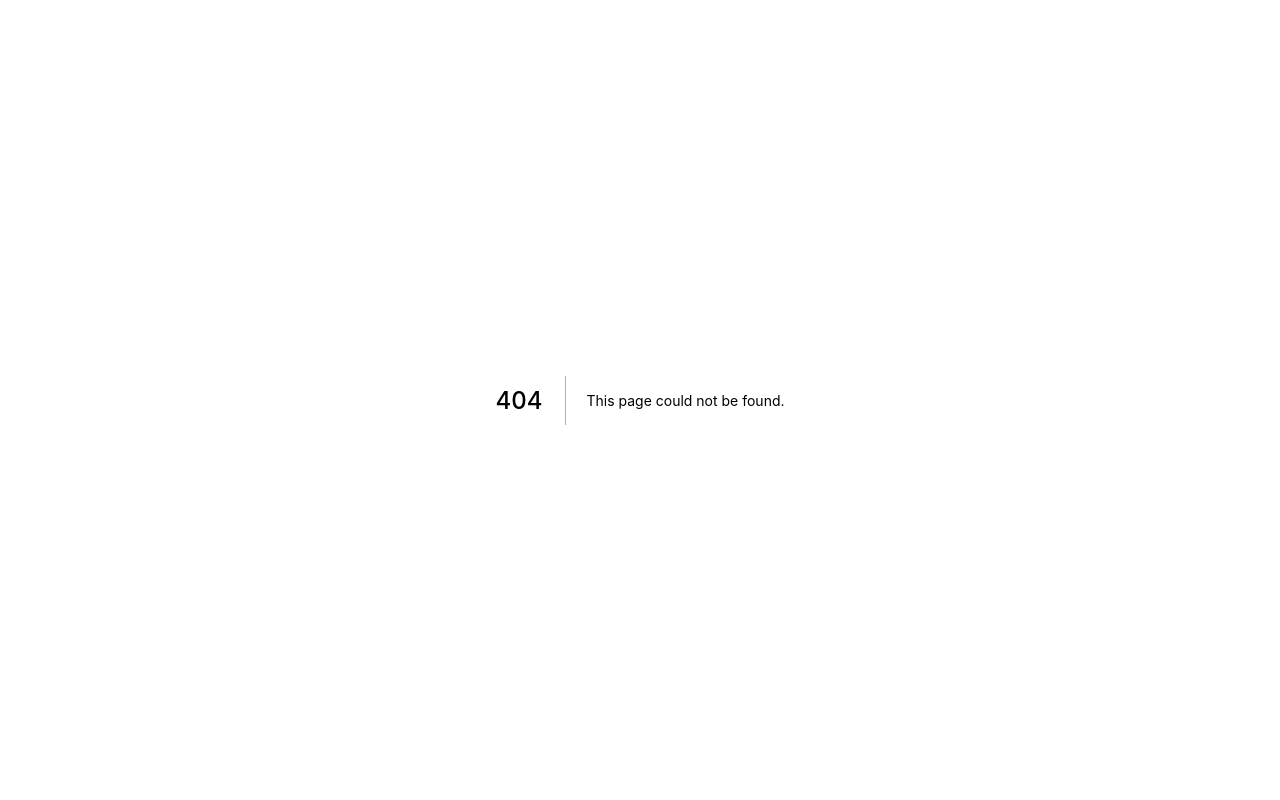
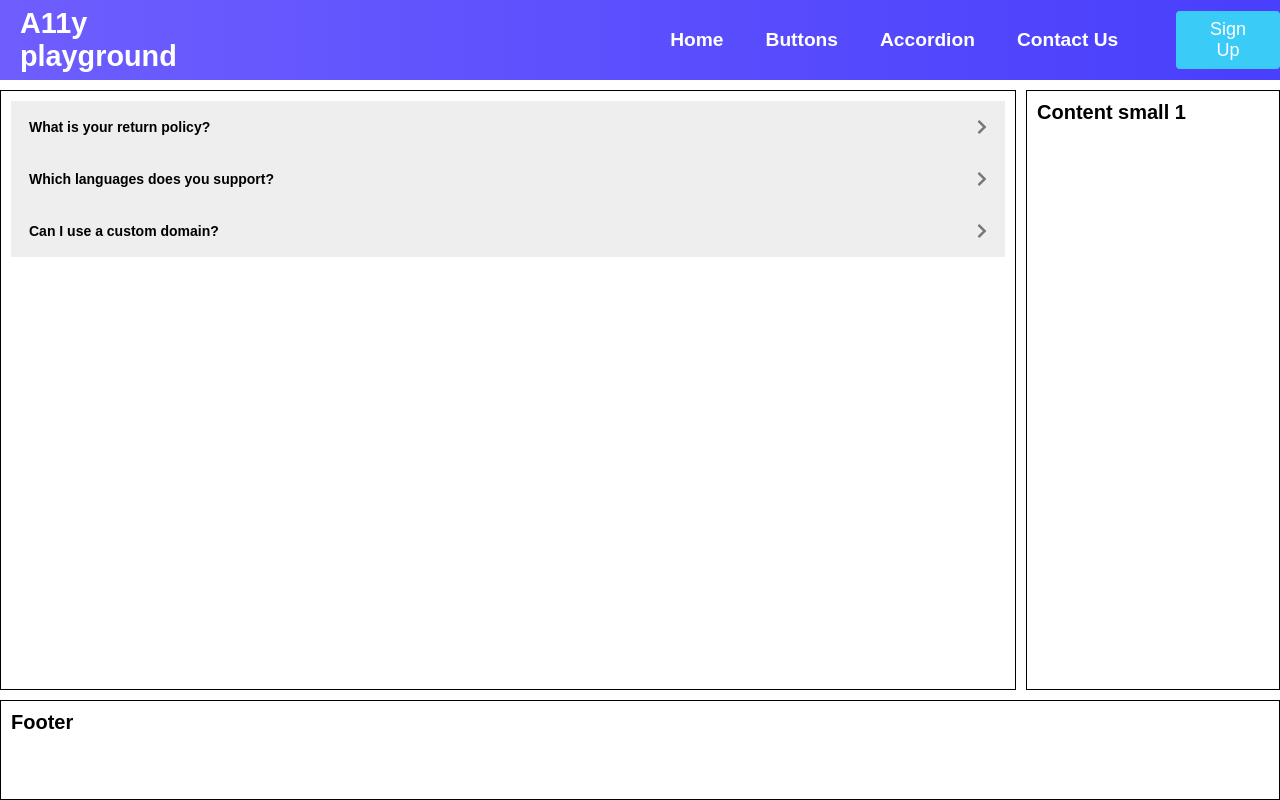
Before and after one commit to Frun4a/a11y-playground, a Next.js app: page /accordion in a window 1280 px wide. Before the commit this address had no page. Built offline with nearby package versions, Linux system fonts and the light colour scheme.

Commit message:
Created the AccordionWithHooks (<AccordionH> component.

```diff
--- /dev/null
+++ b/components/Accordion/Accordion.module.css
@@ -0,0 +1,117 @@
+.Accordion {
+  margin: 0;
+  padding: 0;
+  border: 2px solid hsl(0, 0%, 52%);
+  border-radius: 7px;
+  width: 20em;
+}
+
+.Accordion h3 {
+  margin: 0;
+  padding: 0;
+}
+
+.Accordion.focus {
+  border-color: hsl(216, 94%, 43%);
+}
+
+.Accordion.focus h3 {
+  background-color: hsl(0, 0%, 97%);
+}
+
+.Accordion > * + * {
+  border-top: 1px solid hsl(0, 0%, 52%);
+}
+
+.Accordion_trigger {
+  background: none;
+  color: hsl(0, 0%, 13%);
+  display: block;
+  font-size: 1rem;
+  font-weight: normal;
+  margin: 0;
+  padding: 1em 1.5em;
+  position: relative;
+  text-align: left;
+  width: 100%;
+  outline: none;
+}
+
+.Accordion-trigger:focus,
+.Accordion-trigger:hover {
+  background: hsl(216, 94%, 94%);
+}
+
+.Accordion-trigger:focus {
+  outline: 4px solid transparent;
+}
+
+.Accordion *:first-child .Accordion-trigger {
+  border-radius: 5px 5px 0 0;
+}
+
+button {
+  border-style: none;
+}
+
+.Accordion button::-moz-focus-inner {
+  border: 0;
+}
+
+.Accordion_title {
+  display: block;
+  pointer-events: none;
+  border: transparent 2px solid;
+  border-radius: 5px;
+  padding: 0.25em;
+  outline: none;
+}
+
+.Accordion-trigger:focus .Accordion-title {
+  border-color: hsl(216, 94%, 43%);
+}
+
+.Accordion-icon {
+  border: solid currentColor;
+  border-width: 0 2px 2px 0;
+  height: 0.5rem;
+  pointer-events: none;
+  position: absolute;
+  right: 2em;
+  top: 50%;
+  transform: translateY(-60%) rotate(45deg);
+  width: 0.5rem;
+}
+
+.Accordion-trigger:focus .Accordion-icon,
+.Accordion-trigger:hover .Accordion-icon {
+  border-color: hsl(216, 94%, 43%);
+}
+
+.Accordion-trigger[aria-expanded="true"] .Accordion-icon {
+  transform: translateY(-50%) rotate(-135deg);
+}
+
+.Accordion-panel {
+  margin: 0;
+  padding: 1em 1.5em;
+}
+
+/* For Edge bug https://developer.microsoft.com/en-us/microsoft-edge/platform/issues/4806035/ */
+.Accordion-panel[hidden] {
+  display: none;
+}
+
+fieldset {
+  border: 0;
+  margin: 0;
+  padding: 0;
+}
+
+input {
+  border: 1px solid hsl(0, 0%, 42%);
+  border-radius: 0.3em;
+  display: block;
+  font-size: inherit;
+  padding: 0.3em 0.5em;
+}
--- /dev/null
+++ b/components/AccordionWithHooks/AccordionH.js
@@ -0,0 +1,46 @@
+import React, { useState, useRef } from 'react'
+import Chevron from './Chevron'
+import styles from './AccordionH.module.css'
+
+function AccordionH(props) {
+
+  const [setActive, setActiveState] = useState("")
+  const [setHeight, setHeightState] = useState("0px")
+  const [setRotate, setRotateState] = useState("")
+
+  const content = useRef(null)
+
+  function toggleAccordion() {
+    setActiveState(setActive === "" ? styles.active : "")
+    //console.log(content.current.scrollHeight)
+
+    setHeightState(
+      setActive === styles.active ? '0px' : `${content.current.scrollHeight}px`
+    )
+
+    setRotateState(setActive === styles.active ? "" : styles.rotate)
+  }
+
+  return (
+    <div className={styles.accordion_section}>
+      <button className={`${styles.accordion} ${setActive}`} onClick={toggleAccordion}>
+        <p className={styles.accordion_title}>{props.title}</p>
+        <Chevron className={`${styles.accordion_icon} ${setRotate}`} width={10} fill="#777" />
+      </button>
+
+      <div
+        ref={content}
+        className={styles.accordion_content}
+        style={{ maxHeight: setHeight }}
+      >
+
+        <div
+          className={styles.accordion_text}
+          dangerouslySetInnerHTML={{ __html: props.content }}
+        />
+      </div>
+    </div>
+  )
+}
+
+export default AccordionH
--- /dev/null
+++ b/components/AccordionWithHooks/AccordionH.module.css
@@ -0,0 +1,46 @@
+.accordion_section {
+  display: flex;
+  flex-direction: column;
+}
+
+.accordion {
+  background-color: #eee;
+  color: #eee;
+  cursor: pointer;
+  padding: 18px;
+  display: flex;
+  align-items: center;
+  border: none;
+  transition: background-color 0.6s ease;
+}
+
+.accordion:hover, .active {
+  background-color: #ccc;
+}
+
+.accordion_title {
+  font-weight: 600;
+  font-size: 14px;
+  color: black;
+}
+
+.accordion_icon {
+  margin-left: auto;
+  transition: transform 0.6s ease;
+}
+
+.rotate {
+  transform: rotate(90deg);
+}
+
+.accordion_content {
+  background-color: white;
+  overflow: hidden;
+  transition: max-height 0.6s ease;
+}
+
+.accordion_text {
+  font-weight: 400;
+  font-size: 14px;
+  padding: 18px;
+}
--- /dev/null
+++ b/components/AccordionWithHooks/Chevron.js
@@ -0,0 +1,19 @@
+export default function Chevron(props) {
+  return (
+    <svg
+      aria-hidden="true"
+      focusable="false"
+      className={props.className}
+      height={props.height}
+      width={props.width}
+      role="img"
+      xmlns="http://www.w3.org/2000/svg"
+      viewBox="0 0 320 512"
+      >
+        <path
+          fill={props.fill}
+          d="M285.476 272.971L91.132 467.314c-9.373 9.373-24.569 9.373-33.941 0l-22.667-22.667c-9.357-9.357-9.375-24.522-.04-33.901L188.505 256 34.484 101.255c-9.335-9.379-9.317-24.544.04-33.901l22.667-22.667c9.373-9.373 24.569-9.373 33.941 0L285.475 239.03c9.373 9.372 9.373 24.568.001 33.941z">
+        </path>
+      </svg>
+  )
+}
--- a/components/CardsGrid/CardsContainer.js
+++ b/components/CardsGrid/CardsContainer.js
@@ -12,11 +12,11 @@ export function CardsContainer( {children} ) {
 export function Card( {cardData} ) {
 
   return (
-    <article class={styles.card}>
-      <header class={styles.card_title}>
+    <article className={styles.card}>
+      <header className={styles.card_title}>
         <h3>{cardData.title}</h3>
       </header>
-      <main class={styles.card_description}>
+      <main className={styles.card_description}>
          Lorem Ipsum dolor amet sun Lorem Ipsum dolor amet sun Lorem Ipsum dolor amet sun
       </main>
     </article>
--- a/components/Navbar/MenuItems.js
+++ b/components/Navbar/MenuItems.js
@@ -10,8 +10,8 @@ export const MenuItems = [
     cName: 'nav_links'
   },
   {
-    title: 'Products',
-    url: '#',
+    title: 'Accordion',
+    url: '/accordion',
     cName: 'nav_links'
   },
   {
--- /dev/null
+++ b/pages/accordion.js
@@ -0,0 +1,27 @@
+import Layout from '../components/Layout'
+import AccordionH from '../components/AccordionWithHooks/AccordionH'
+
+export default function Accordion() {
+  return (
+    <Layout>
+      <AccordionH
+        title="What is your return policy?"
+        content="Lorem ipsum dolor sit amet, consectetur adipiscing elit, sed do eiusmod tempor incididunt ut labore et dolore magna aliqua."
+      />
+
+      <AccordionH
+        title="Which languages does you support?"
+        content="Lorem ipsum dolor sit amet, consectetur adipiscing elit, sed do eiusmod tempor incididunt ut labore et dolore magna aliqua. Lorem ipsum dolor sit amet, consectetur adipiscing elit, sed do eiusmod tempor incididunt ut labore et dolore magna aliqua."
+      />
+      <AccordionH
+        title="Can I use a custom domain?"
+        content="
+        <p>Lorem ipsum dolor sit amet, consectetur adipiscing elit, sed do eiusmod tempor incididunt ut labore et dolore magna aliqua.</p>
+        </br>
+        <p>Lorem ipsum dolor sit amet, consectetur adipiscing elit, sed do eiusmod tempor incididunt ut labore et dolore magna aliqua.</p>
+        </br>
+        <p>Lorem ipsum dolor sit amet, consectetur adipiscing elit, sed do eiusmod tempor incididunt ut labore et dolore magna aliqua.</p>"
+      />
+    </Layout>
+  )
+}
```
Also changed, not shown: components/Accordion/Accordion.js (added, +48 -0 lines).
